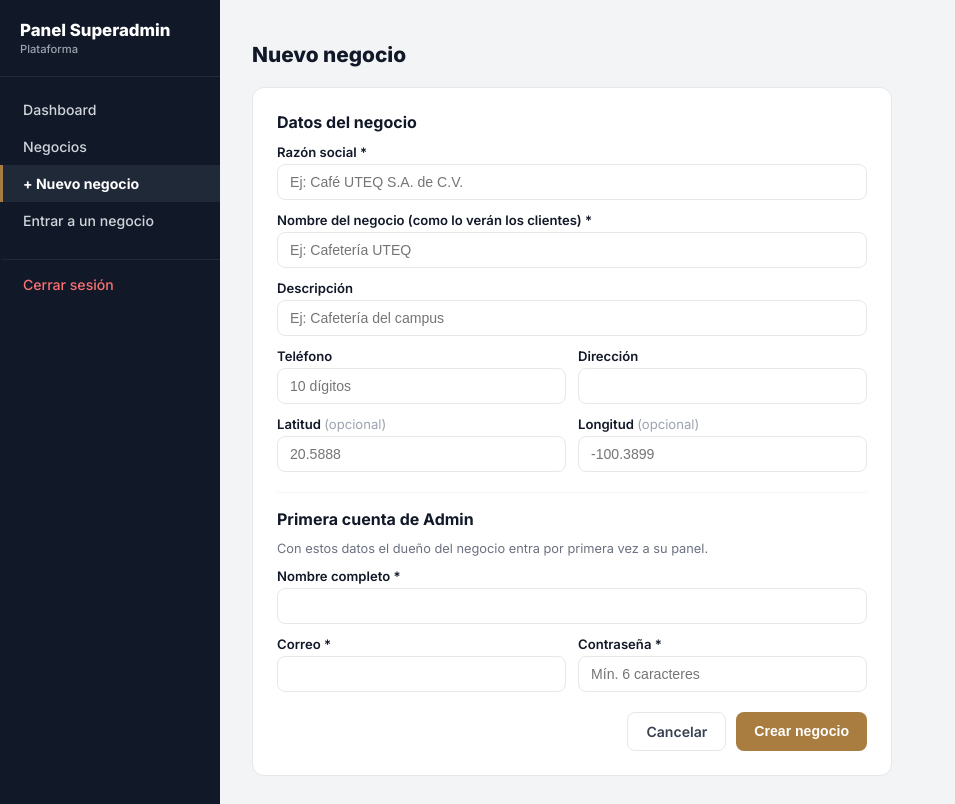
After one commit to Garfopy/RESTAURANTEIDEA, a PHP site: page /app/views/superadmin/negocio_form.php in a window 1280 px wide. The commit adds this page. Shown: the whole page, without its empty margins (0-955 px from the left). Run offline with PHP 8.4, Linux system fonts and the light colour scheme; the visitor is signed in with stand-in values (Sample User, id 1); some libraries are stand-ins or nearby versions.

Commit message:
feat(superadmin): panel de plataforma (dashboard, negocios, alta de negocio)
Primer entregable del rol Superadmin, siguiendo plan-web-superadmin.md:

- SuperadminController::dashboard() — KPIs globales de la plataforma
  (negocios totales/activos, ventas de hoy y del mes en TODOS los
  negocios, usuarios de app movil, ranking de negocios del mes).
- negocios() — listado con busqueda y filtro por estado.
- nuevoNegocio()/crearNegocio() — flujo completo de alta: crea la
  empresa, el rest_restaurantes, la config base (metodos de pago/tipos de
  entrega por defecto) y la PRIMERA cuenta admin del negocio, todo en una
  transaccion. Es el flujo real de "dar de alta un cliente nuevo".
- toggleActivo() — suspender/reactivar un negocio (usa la columna
  `activo` que ya existe, sin agregar `estado_plataforma` todavia — mas
  simple, se puede migrar despues si hace falta mas granularidad).
- Layout y vistas propias (app/views/superadmin/), separadas del sidebar
  de Admin.
- Rutas + redirect post-login: superadmin ahora cae en
  superadmin/dashboard en vez de restaurante/seleccionar directo (ese
  acceso sigue disponible desde el nav como "Entrar a un negocio").

Pendiente del plan original (no en este alcance): universidades/zonas,
planes y comisiones, moderacion de contenido, soporte/tickets — quedan
para una siguiente pasada, tal como esta documentado en
plan-web-superadmin.md.

Co-Authored-By: Claude Sonnet 5 <noreply@anthropic.com>

```diff
--- a/app/controllers/BaseController.php
+++ b/app/controllers/BaseController.php
@@ -41,7 +41,7 @@ abstract class BaseController
     protected function redirectSegunRol(string $rol): void
     {
         match (true) {
-            $rol === 'superadmin'                                      => $this->redirect('restaurante/seleccionar'),
+            $rol === 'superadmin'                                      => $this->redirect('superadmin/dashboard'),
             $rol === 'admin_restaurante', $rol === 'comprador',
             $rol === 'admin_local'                                     => $this->redirect('restaurante/dashboard'),
             $rol === 'cocina'                                          => $this->redirect('rest-cocina/index'),
--- /dev/null
+++ b/app/views/superadmin/layout.php
@@ -0,0 +1,45 @@
+<!DOCTYPE html>
+<html lang="es">
+<head>
+<meta charset="UTF-8">
+<meta name="viewport" content="width=device-width, initial-scale=1.0">
+<title><?= htmlspecialchars($pageTitle ?? 'Superadmin') ?></title>
+<link href="https://fonts.googleapis.com/css2?family=Inter:wght@400;500;600;700;800&display=swap" rel="stylesheet">
+<style>
+  * { box-sizing: border-box; }
+  body { margin: 0; font-family: 'Inter', sans-serif; background: #F3F4F6; color: #111827; }
+  .sa-shell { display: flex; min-height: 100vh; }
+  .sa-sidebar { width: 220px; flex-shrink: 0; background: #111827; color: #fff; padding: 20px 0; }
+  .sa-brand { padding: 0 20px 20px; font-weight: 800; font-size: 1.05rem; border-bottom: 1px solid #1F2937; margin-bottom: 14px; }
+  .sa-brand span { display: block; font-size: .7rem; color: #9CA3AF; font-weight: 500; margin-top: 2px; }
+  .sa-nav a { display: block; padding: 10px 20px; color: #D1D5DB; text-decoration: none; font-size: .88rem; font-weight: 500; border-left: 3px solid transparent; }
+  .sa-nav a:hover { background: #1F2937; color: #fff; }
+  .sa-nav a.active { background: #1F2937; color: #fff; border-left-color: #A97C3F; font-weight: 700; }
+  .sa-nav a.exit { margin-top: 20px; border-top: 1px solid #1F2937; padding-top: 16px; color: #F87171; }
+  .sa-main { flex: 1; padding: 28px 32px; max-width: 1400px; }
+  .sa-flash { padding: 10px 16px; border-radius: 8px; font-size: .85rem; margin-bottom: 16px; }
+  .sa-flash.success { background: #D1FAE5; color: #065F46; }
+  .sa-flash.error { background: #FEE2E2; color: #991B1B; }
+</style>
+</head>
+<body>
+<div class="sa-shell">
+  <aside class="sa-sidebar">
+    <div class="sa-brand">Panel Superadmin<span>Plataforma</span></div>
+    <nav class="sa-nav">
+      <a href="<?= BASE_URL ?>superadmin/dashboard" class="<?= ($activeMenu ?? '') === 'dashboard' ? 'active' : '' ?>">Dashboard</a>
+      <a href="<?= BASE_URL ?>superadmin/negocios" class="<?= ($activeMenu ?? '') === 'negocios' ? 'active' : '' ?>">Negocios</a>
+      <a href="<?= BASE_URL ?>superadmin/nuevoNegocio" class="<?= ($activeMenu ?? '') === 'nuevo' ? 'active' : '' ?>">+ Nuevo negocio</a>
+      <a href="<?= BASE_URL ?>restaurante/seleccionar">Entrar a un negocio</a>
+      <a href="<?= BASE_URL ?>auth/logout" class="exit">Cerrar sesión</a>
+    </nav>
+  </aside>
+  <main class="sa-main">
+    <?php if (!empty($flash)): ?>
+    <div class="sa-flash <?= $flash['type'] === 'success' ? 'success' : 'error' ?>"><?= htmlspecialchars($flash['message']) ?></div>
+    <?php endif; ?>
+    <?= $content ?? '' ?>
+  </main>
+</div>
+</body>
+</html>
--- /dev/null
+++ b/app/views/superadmin/negocio_form.php
@@ -0,0 +1,80 @@
+<?php ob_start(); ?>
+
+<h1 style="font-size:1.3rem;font-weight:800;margin-bottom:20px">Nuevo negocio</h1>
+
+<form method="POST" action="<?= BASE_URL ?>superadmin/crearNegocio" style="background:#fff;border-radius:12px;padding:24px;border:1px solid #E5E7EB;max-width:640px">
+  <div style="font-weight:700;margin-bottom:12px">Datos del negocio</div>
+  <div style="display:grid;gap:12px;margin-bottom:20px">
+    <div>
+      <label style="display:block;font-size:.82rem;font-weight:600;margin-bottom:4px">Razón social *</label>
+      <input type="text" name="razon_social" required placeholder="Ej: Café UTEQ S.A. de C.V."
+             style="width:100%;padding:9px 12px;border:1px solid #E5E7EB;border-radius:8px;font-size:.88rem">
+    </div>
+    <div>
+      <label style="display:block;font-size:.82rem;font-weight:600;margin-bottom:4px">Nombre del negocio (como lo verán los clientes) *</label>
+      <input type="text" name="nombre" required placeholder="Ej: Cafetería UTEQ"
+             style="width:100%;padding:9px 12px;border:1px solid #E5E7EB;border-radius:8px;font-size:.88rem">
+    </div>
+    <div>
+      <label style="display:block;font-size:.82rem;font-weight:600;margin-bottom:4px">Descripción</label>
+      <input type="text" name="descripcion" placeholder="Ej: Cafetería del campus"
+             style="width:100%;padding:9px 12px;border:1px solid #E5E7EB;border-radius:8px;font-size:.88rem">
+    </div>
+    <div style="display:grid;grid-template-columns:1fr 1fr;gap:12px">
+      <div>
+        <label style="display:block;font-size:.82rem;font-weight:600;margin-bottom:4px">Teléfono</label>
+        <input type="text" name="telefono" placeholder="10 dígitos"
+               style="width:100%;padding:9px 12px;border:1px solid #E5E7EB;border-radius:8px;font-size:.88rem">
+      </div>
+      <div>
+        <label style="display:block;font-size:.82rem;font-weight:600;margin-bottom:4px">Dirección</label>
+        <input type="text" name="direccion"
+               style="width:100%;padding:9px 12px;border:1px solid #E5E7EB;border-radius:8px;font-size:.88rem">
+      </div>
+    </div>
+    <div style="display:grid;grid-template-columns:1fr 1fr;gap:12px">
+      <div>
+        <label style="display:block;font-size:.82rem;font-weight:600;margin-bottom:4px">Latitud <span style="color:#9CA3AF;font-weight:400">(opcional)</span></label>
+        <input type="text" name="lat" placeholder="20.5888"
+               style="width:100%;padding:9px 12px;border:1px solid #E5E7EB;border-radius:8px;font-size:.88rem">
+      </div>
+      <div>
+        <label style="display:block;font-size:.82rem;font-weight:600;margin-bottom:4px">Longitud <span style="color:#9CA3AF;font-weight:400">(opcional)</span></label>
+        <input type="text" name="lng" placeholder="-100.3899"
+               style="width:100%;padding:9px 12px;border:1px solid #E5E7EB;border-radius:8px;font-size:.88rem">
+      </div>
+    </div>
+  </div>
+
+  <div style="font-weight:700;margin-bottom:12px;border-top:1px solid #F3F4F6;padding-top:16px">Primera cuenta de Admin</div>
+  <div style="font-size:.8rem;color:#6B7280;margin-bottom:12px">Con estos datos el dueño del negocio entra por primera vez a su panel.</div>
+  <div style="display:grid;gap:12px;margin-bottom:20px">
+    <div>
+      <label style="display:block;font-size:.82rem;font-weight:600;margin-bottom:4px">Nombre completo *</label>
+      <input type="text" name="admin_nombre" required
+             style="width:100%;padding:9px 12px;border:1px solid #E5E7EB;border-radius:8px;font-size:.88rem">
+    </div>
+    <div style="display:grid;grid-template-columns:1fr 1fr;gap:12px">
+      <div>
+        <label style="display:block;font-size:.82rem;font-weight:600;margin-bottom:4px">Correo *</label>
+        <input type="email" name="admin_email" required
+               style="width:100%;padding:9px 12px;border:1px solid #E5E7EB;border-radius:8px;font-size:.88rem">
+      </div>
+      <div>
+        <label style="display:block;font-size:.82rem;font-weight:600;margin-bottom:4px">Contraseña *</label>
+        <input type="password" name="admin_password" required minlength="6" placeholder="Mín. 6 caracteres"
+               style="width:100%;padding:9px 12px;border:1px solid #E5E7EB;border-radius:8px;font-size:.88rem">
+      </div>
+    </div>
+  </div>
+
+  <div style="display:flex;gap:10px;justify-content:flex-end">
+    <a href="<?= BASE_URL ?>superadmin/negocios" style="padding:10px 18px;border:1px solid #E5E7EB;border-radius:8px;text-decoration:none;color:#374151;font-size:.88rem;font-weight:600">Cancelar</a>
+    <button type="submit" style="background:#A97C3F;color:#fff;border:none;padding:10px 18px;border-radius:8px;font-size:.88rem;font-weight:700;cursor:pointer">Crear negocio</button>
+  </div>
+</form>
+
+<?php
+$content = ob_get_clean();
+$activeMenu = 'nuevo';
+require ROOT_PATH . '/app/views/superadmin/layout.php';
--- a/index.php
+++ b/index.php
@@ -168,6 +168,7 @@ $routes = [
     'auth'          => 'AuthController',
     // Portal admin del restaurante
     'restaurante'   => 'RestauranteController',
+    'superadmin'    => 'SuperadminController',
     'rest-config'   => 'RestConfigController',
     'rest-menu'     => 'RestMenuController',
     'rest-inventario' => 'RestInventarioController',
@@ -294,7 +295,10 @@ if (strpos($_SERVER['REQUEST_URI'] ?? '', 'api/auth/token') !== false) {
 // ── Redirect root to correct portal ──────────────────────────────────────────
 if ($ctrlSlug === 'auth' && $action === 'index' && isset($_SESSION['usuario'])) {
     $rol = $_SESSION['usuario']['rol_slug'] ?? '';
-    if (in_array($rol, ['admin_local', 'superadmin'], true)) {
+    if ($rol === 'superadmin') {
+        header('Location: ' . BASE_URL . 'superadmin/dashboard'); exit;
+    }
+    if ($rol === 'admin_local') {
         header('Location: ' . BASE_URL . 'restaurante/seleccionar'); exit;
     }
     if ($rol === 'cocina') {
```
Also changed, not shown: app/controllers/SuperadminController.php (added, +221 -0 lines), app/views/superadmin/dashboard.php (added, +61 -0 lines), app/views/superadmin/negocios.php (added, +67 -0 lines).
